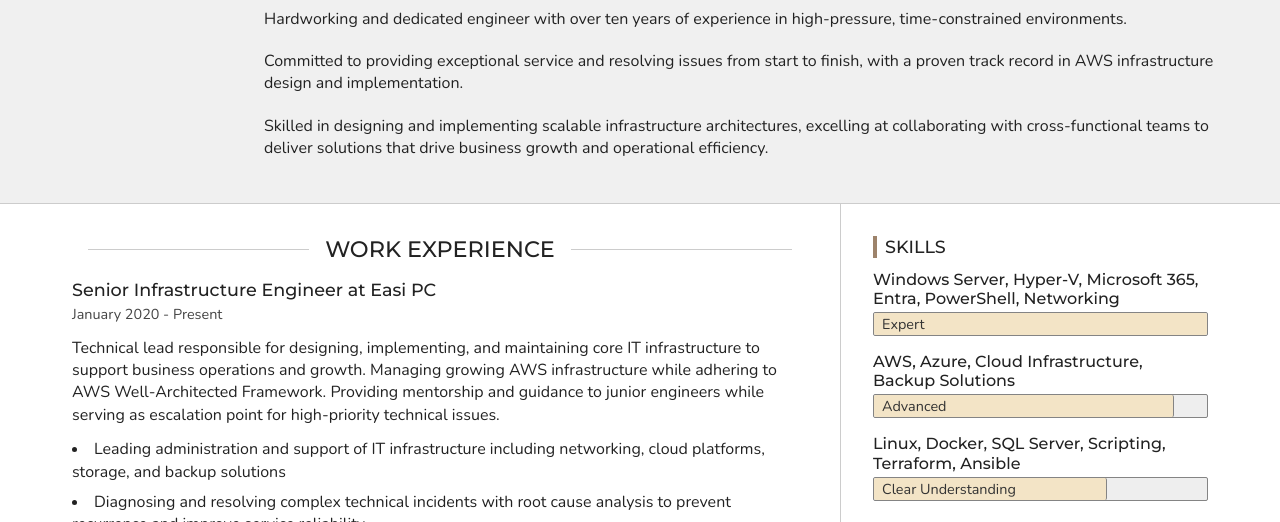
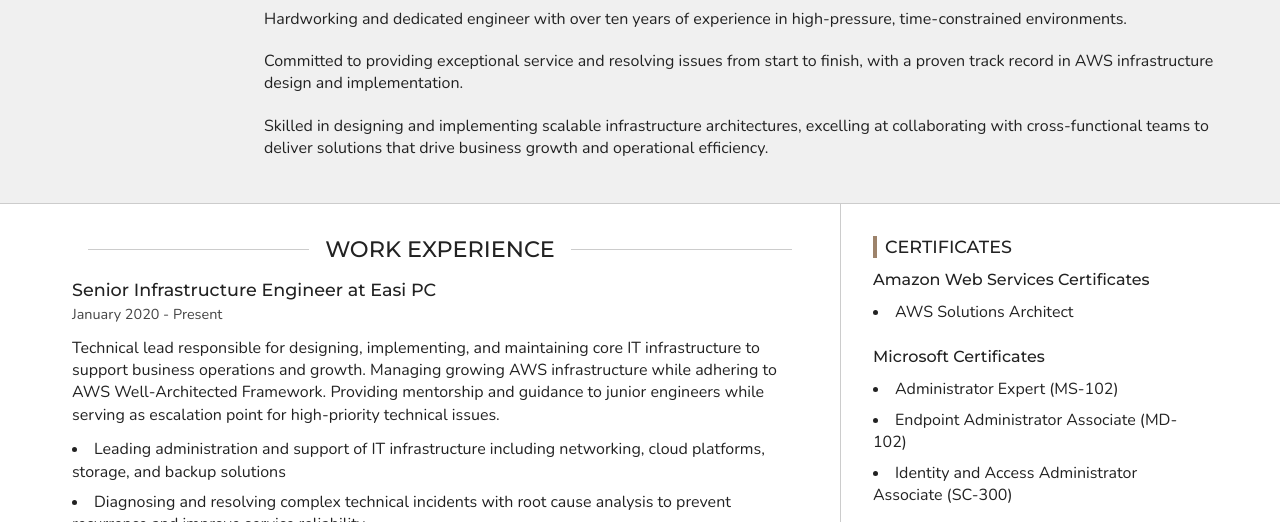
Before and after one commit to comerford0/comerford0, a plain HTML site: page index.html in a window 1280 px wide. Shown: the part 227-749 px from the top of the page. Drawn offline with nearby package versions, Linux system fonts and the light colour scheme.

Commit message:
Updated certificates section

```diff
--- a/index.html
+++ b/index.html
@@ -370,6 +370,37 @@
                 <aside>
 
                     <section>
+                        <h2 class="section-heading">Certificates</h2>
+
+                        <section>
+                            <h3>Amazon Web Services Certificates</h3>
+
+                            <ul>
+
+                                <li>AWS Solutions Architect</li>
+
+                            </ul>
+
+                        </section>
+
+                        <section>
+                            <h3>Microsoft Certificates</h3>
+
+                            <ul>
+
+                                <li>Administrator Expert (MS-102)</li>
+
+                                <li>Endpoint Administrator Associate (MD-102)</li>
+
+                                <li>Identity and Access Administrator Associate (SC-300)</li>
+
+                            </ul>
+
+                        </section>
+
+                    </section>
+
+                    <section>
                         <h2 class="section-heading">Skills</h2>
                         <ul class="unstyled-list">
 
```
Also changed, not shown: resume.html (+31 -0 lines), 1 other file.
